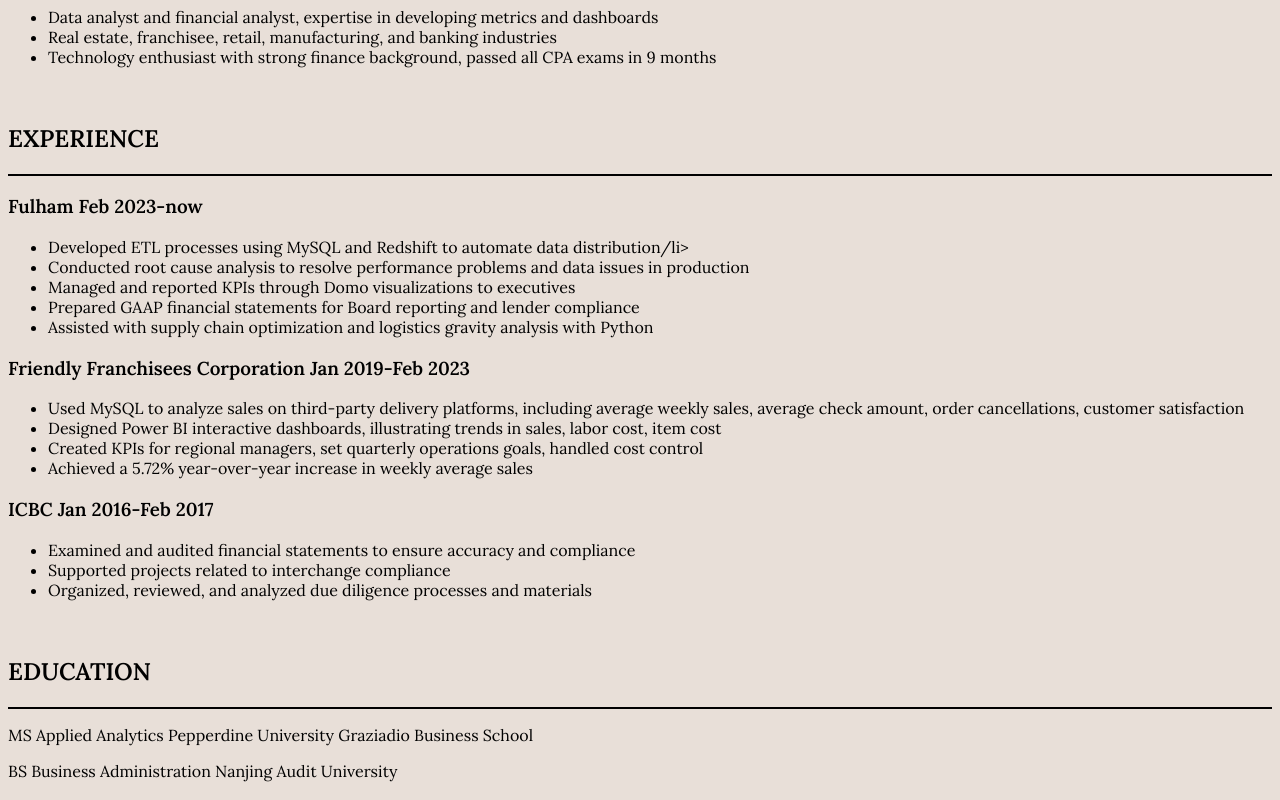
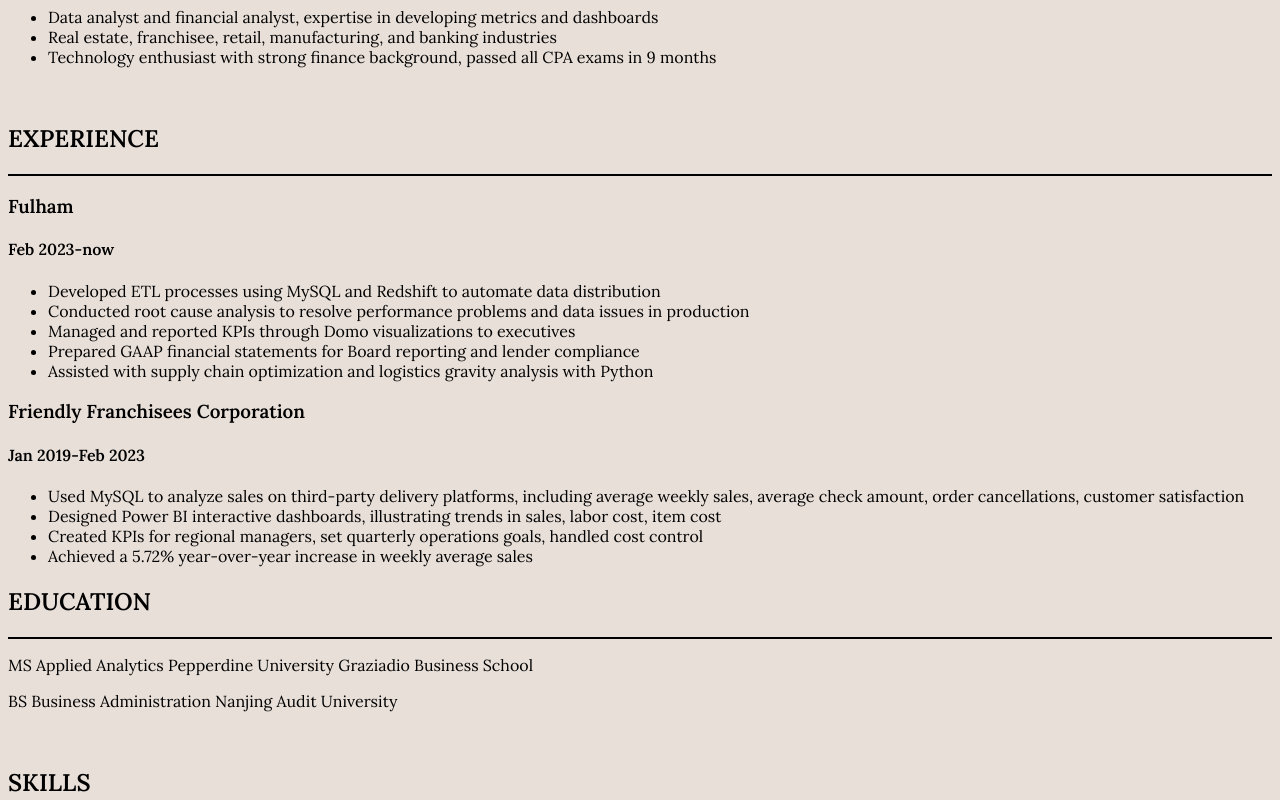
Before and after one commit to Weiran-Z/weiran-z.github.io, a plain HTML site: page resume.html in a window 1280 px wide. Shown: the part 406-1206 px from the top of the page. Drawn offline with Linux system fonts and the light colour scheme.

Commit message:
edit resume

```diff
--- a/resume.html
+++ b/resume.html
@@ -33,16 +33,18 @@
 
 <h2>EXPERIENCE</h2>
 <hr>
-<h3>Fulham    Feb 2023-now</h3>
+<h3>Fulham</h3>
+<h4>    Feb 2023-now</h4>
 <ul>
-<li>Developed ETL processes using MySQL and Redshift to automate data distribution/li>
+<li>Developed ETL processes using MySQL and Redshift to automate data distribution</li>
 <li>Conducted root cause analysis to resolve performance problems and data issues in production</li>
 <li>Managed and reported KPIs through Domo visualizations to executives</li>
 <li>Prepared GAAP financial statements for Board reporting and lender compliance</li>
 <li>Assisted with supply chain optimization and logistics gravity analysis with Python</li>
 </ul>
 
-<h3>Friendly Franchisees Corporation    Jan 2019-Feb 2023</h3>
+<h3>Friendly Franchisees Corporation</h3>
+<h4>    Jan 2019-Feb 2023</h4>
 <ul>
 <li>Used MySQL to analyze sales on third-party delivery platforms, including average weekly sales,
     average check amount, order cancellations, customer satisfaction</li>
@@ -50,14 +52,6 @@
 <li>Created KPIs for regional managers, set quarterly operations goals, handled cost control</li>
 <li>Achieved a 5.72% year-over-year increase in weekly average sales</li>
 </ul>
-
-<h3>ICBC    Jan 2016-Feb 2017</h3>
-<ul>
-<li>Examined and audited financial statements to ensure accuracy and compliance</li>
-<li>Supported projects related to interchange compliance</li>
-<li>Organized, reviewed, and analyzed due diligence processes and materials</li>
-</ul>
-<br>
 
 
 <h2>EDUCATION</h2>
```
